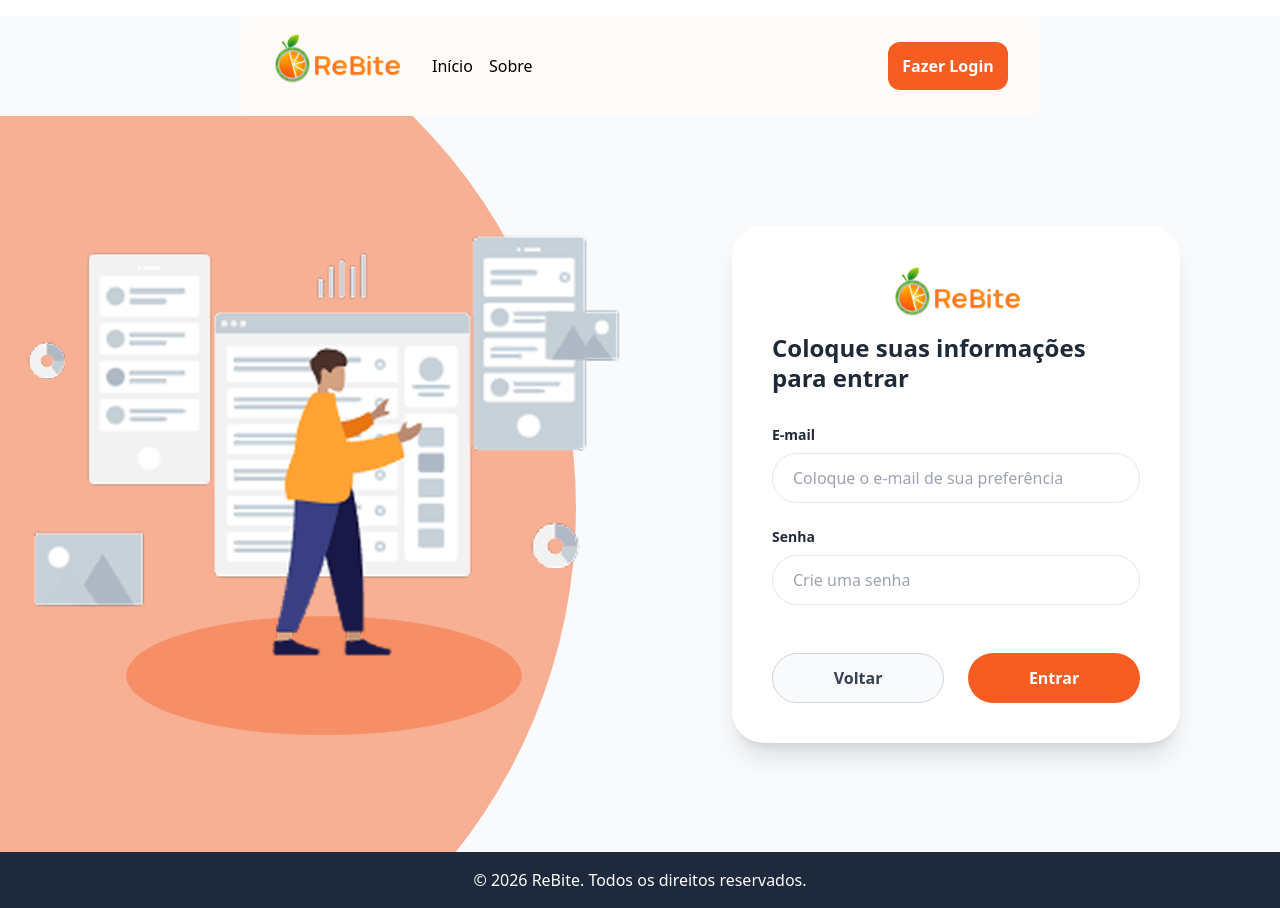
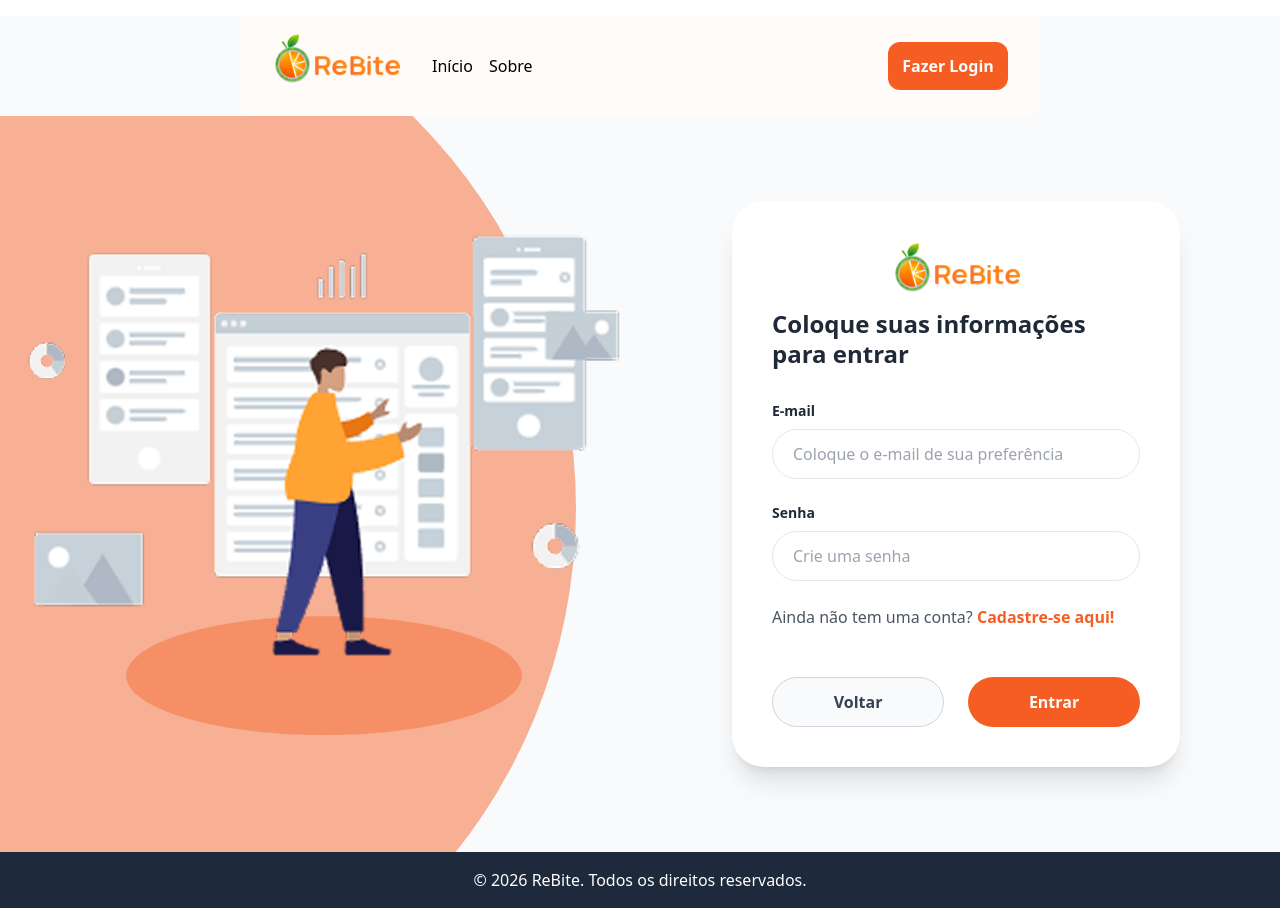
Before and after one commit to EricCalil06/ReBite-Projeto-Integrador, a React (Vite) app: page /login in a window 1280 px wide. Built offline with nearby package versions, Linux system fonts and the light colour scheme.

Commit message:
fix: arruma a imagem da tela inicial e adiciona ao login um botão para o usuario se cadastrar

```diff
--- a/src/pages/Inicio/index.jsx
+++ b/src/pages/Inicio/index.jsx
@@ -46,7 +46,11 @@ function Inicio() {
     <div className="min-h-screen bg-white font-sans text-gray-900">
       <section className="max-w-6xl mx-auto px-6 py-16 flex flex-col md:flex-row items-center justify-between gap-12">
         <div className="w-full md:w-1/2 flex justify-center">
-          <img src={imagemPosterInicio} alt="Poster Início" />
+          <img
+          src={imagemPosterInicio}
+          alt="Poster Início"
+          className="drop-shadow-xl hover:scale-105 transition-transform duration-500"
+          />
         </div>
 
         {/* SEÇÃO: PRINCIPAL */}
@@ -70,7 +74,7 @@ function Inicio() {
         </div>
       </section>
 
-      {/* 2. SEÇÃO: EXPLORE NOVAS OPÇÕES */}
+      {/* SEÇÃO: EXPLORE NOVAS OPÇÕES */}
       <section className="max-w-4xl mx-auto px-6 py-8 text-center">
         <h2 className="text-2xl font-bold mb-6">Explore novas opções:</h2>
         <div className="flex flex-col sm:flex-row justify-center gap-12">
@@ -170,7 +174,7 @@ function Inicio() {
               Garanta sua comida pelo{" "}
               <span className="text-orange-500 font-bold">APP</span> com{" "}
               <span className="text-orange-500 font-bold uppercase">
-                descontassos
+                descontaços
               </span>
             </p>
           </div>
--- a/src/pages/Login/index.jsx
+++ b/src/pages/Login/index.jsx
@@ -56,6 +56,15 @@ function Login() {
                 />
               </div>
 
+              <div>
+                <p className="text-gray-600">
+                  Ainda não tem uma conta?{" "}
+                  <a href="/cadastro" className="text-[#F55D22] font-bold">
+                    Cadastre-se aqui!
+                  </a>
+                </p>
+              </div>
+
               {/* Botões */}
               <div className="flex gap-6 mt-6">
                 <button
```
